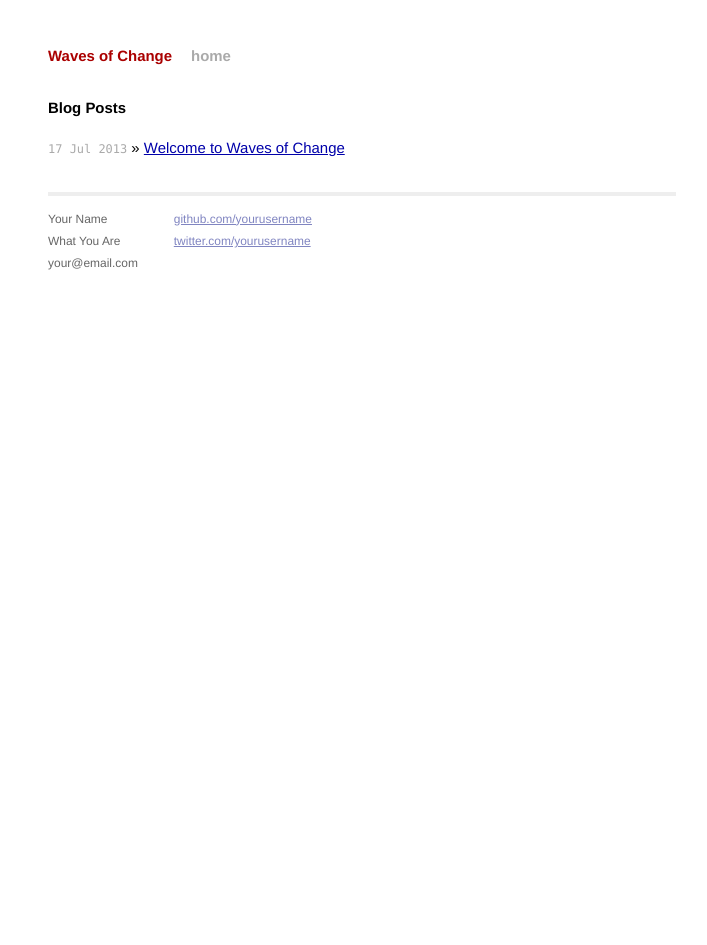
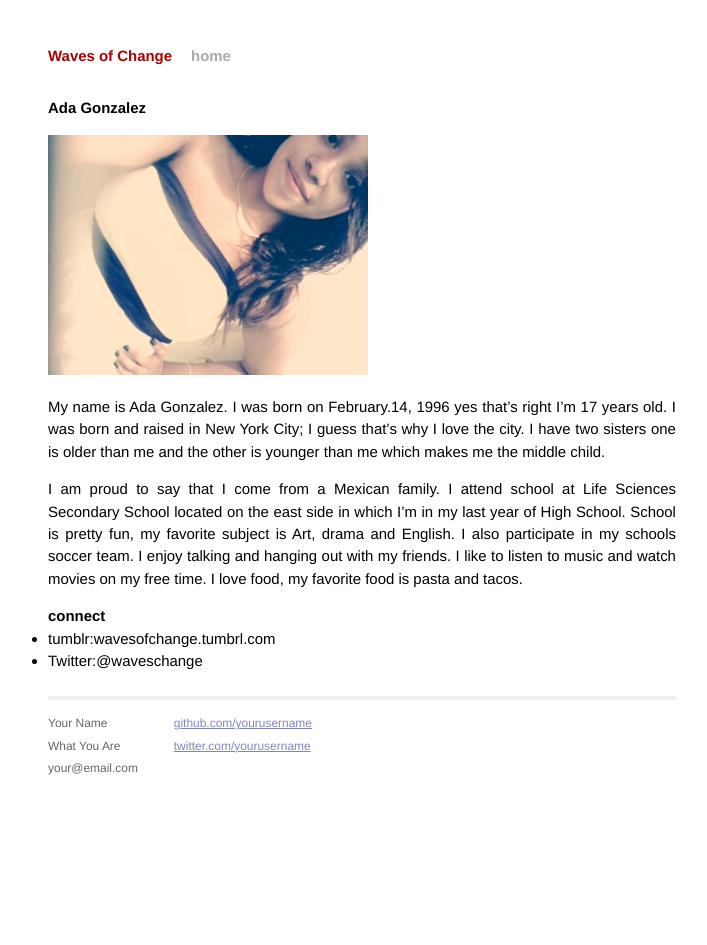
Before and after one commit to WavesofChange/woc-jekyll, a Jekyll site: the page built from about/ada.html, in a window 1280 px wide. Shown: the whole page, without its empty margins (278-985 px from the left). Built offline with Jekyll 4.4.1, drawn with Linux system fonts in a browser that asks for light colours.

Commit message:
added about me and imagine

```diff
--- a/about/ada.html
+++ b/about/ada.html
@@ -3,11 +3,21 @@
   title: Waves of Change
 ---
 
-  <div id="home">
-    <h1>Blog Posts</h1>
-    <ul class="posts">
-      {% for post in site.posts %}
-        <li><span>{{ post.date | date_to_string }}</span> &raquo; <a href="{{ post.url }}">{{ post.title }}</a></li>
-      {% endfor %}
-    </ul>
-  </div>
+
+  <h1> Ada Gonzalez </h1>
+
+  <img src="{{ site.baseurl}}/images/ada.jpg">
+
+  <p>
+   My name is Ada Gonzalez. I was born on February.14, 1996 yes that’s right I’m 17 years old. I was born and raised in New York City; I guess that’s why I love the city. I have two sisters one is older than me and the other is younger than me which makes me the middle child. </p>
+
+   <p> I am proud to say that I come from a Mexican family. I attend school at Life Sciences Secondary School located on the east side in which I’m in my last year of High School. School is pretty fun, my favorite subject is Art, drama and English. I also participate in my schools soccer team. I enjoy talking and hanging out with my friends. I like to listen to music and watch movies on my free time. I love food, my favorite food is pasta and tacos. </p>
+
+   <h3>connect</h3>
+   <ul>
+   <li>tumblr:wavesofchange.tumbrl.com</li>
+   <li>Twitter:@waveschange</li>
+
+
+
+   </ul>
```
Also changed, not shown: images/ada.jpg (added).
